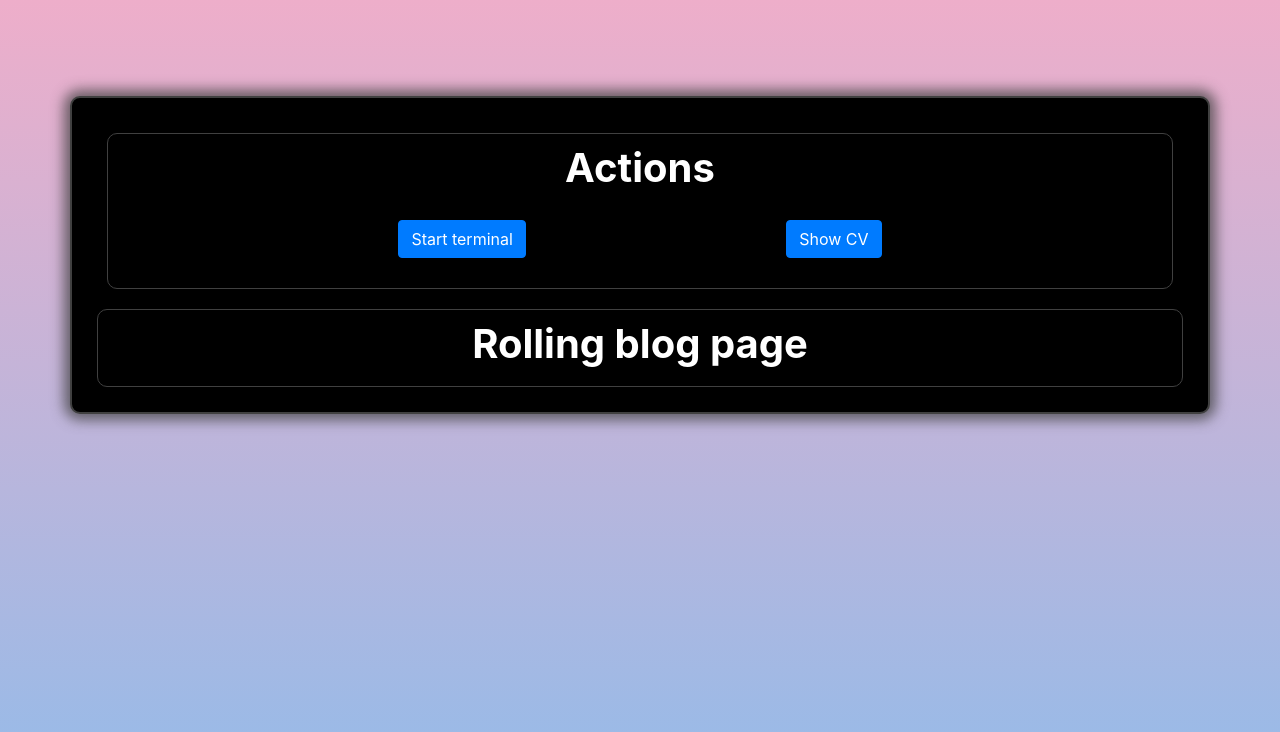
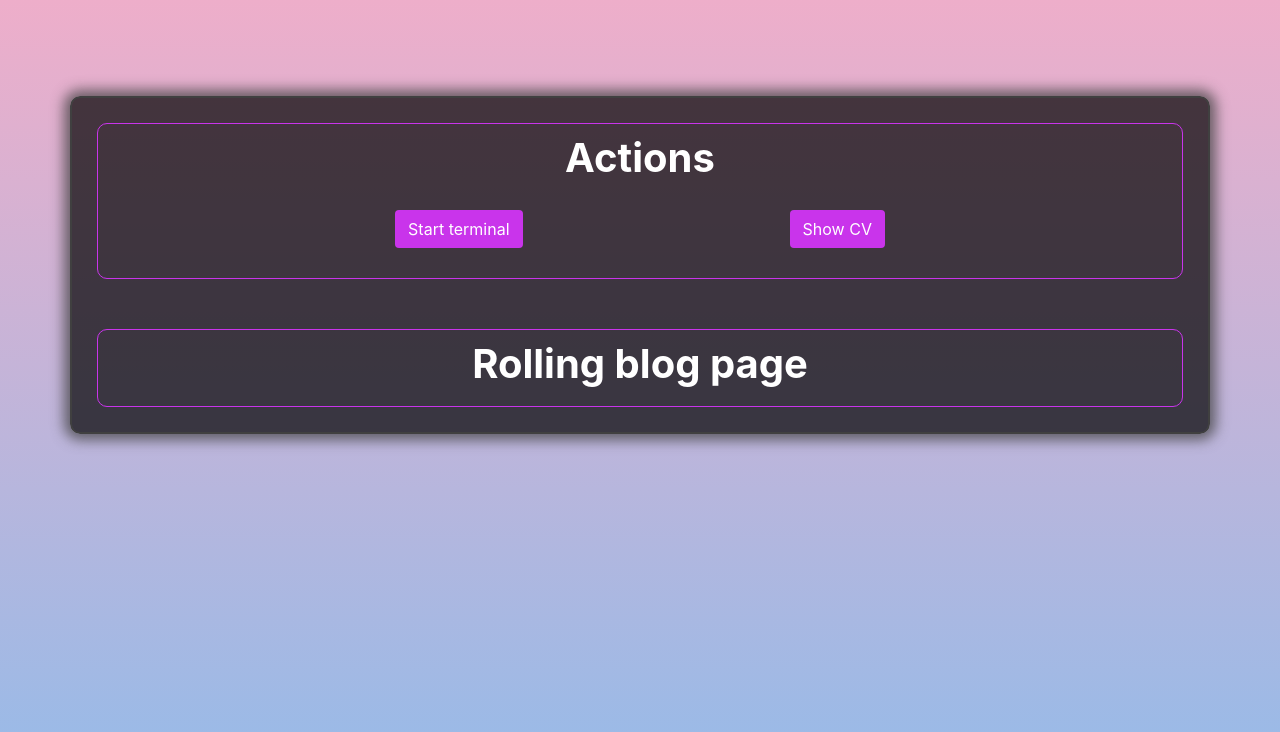
Before and after one commit to furiousteabag/PersonalWebsite, a plain HTML site: page index.html in a window 1280 px wide. Drawn offline with Linux system fonts and the light colour scheme; no server answers.

Commit message:
Update UX

```diff
--- a/index.html
+++ b/index.html
@@ -20,17 +20,19 @@
 
                 <div class="links-buttons">
                     <a href="http://localhost:3000/wetty">
-                        <button class="btn btn-primary">Start terminal</button>
+                        <button class="btn">Start terminal</button>
                     </a>
 
                     <a href="CV.html">
-                        <button class="btn btn-primary">Show CV</button>
+                        <button class="btn">Show CV</button>
                     </a>
                 </div>
             </div>
 
             <div id="blog" class="blog">
                 <h1 class="text-center font-weight-bold">Rolling blog page</h1>
+
+
             </div>
 
 
--- a/style.css
+++ b/style.css
@@ -17,9 +17,30 @@ body {
     /*     rgba(45, 253, 188, 1) 100% */
     /* ); */
 
-    background: black;
+    background: rgba(0, 0, 0, 0.7);
+}
 
+.links {
+    margin: 10px;
+    display: flex;
+    flex-direction: column;
+    border: solid rgba(201, 52, 235) 1px;
+    border-radius: 10px;
+    padding: 10px;
+    margin-bottom: 50px;
+}
 
+.links-buttons {
+    margin: 20px;
+    display: flex;
+    justify-content: space-evenly;
+}
+
+.btn {
+    color: white;
+    font-weight: bold;
+
+    background: rgba(201, 52, 235);
 }
 
 .blog {
@@ -27,7 +48,7 @@ body {
     flex-direction: column;
     margin: 10px;
     padding: 10px;
-    border: solid rgba(64, 64, 64) 1px;
+    border: solid rgba(201, 52, 235) 1px;
     border-radius: 10px;
 }
 
@@ -43,21 +64,7 @@ body {
 .blog-post {
     margin: 10px;
     padding: 10px;
-    border: solid rgba(64, 64, 64) 1px;
+    border: solid rgba(201, 52, 235, 0.3) 1px;
     justify-content: flex-end;
     border-radius: 10px;
 }
-
-.links {
-    margin: 20px;
-    display: flex;
-    flex-direction: column;
-    border: solid rgba(64, 64, 64) 1px;
-    border-radius: 10px;
-    padding: 10px;
-}
-.links-buttons {
-    margin: 20px;
-    display: flex;
-    justify-content: space-evenly;
-}
```
Also changed, not shown: CV.html (+1 -1 lines).
